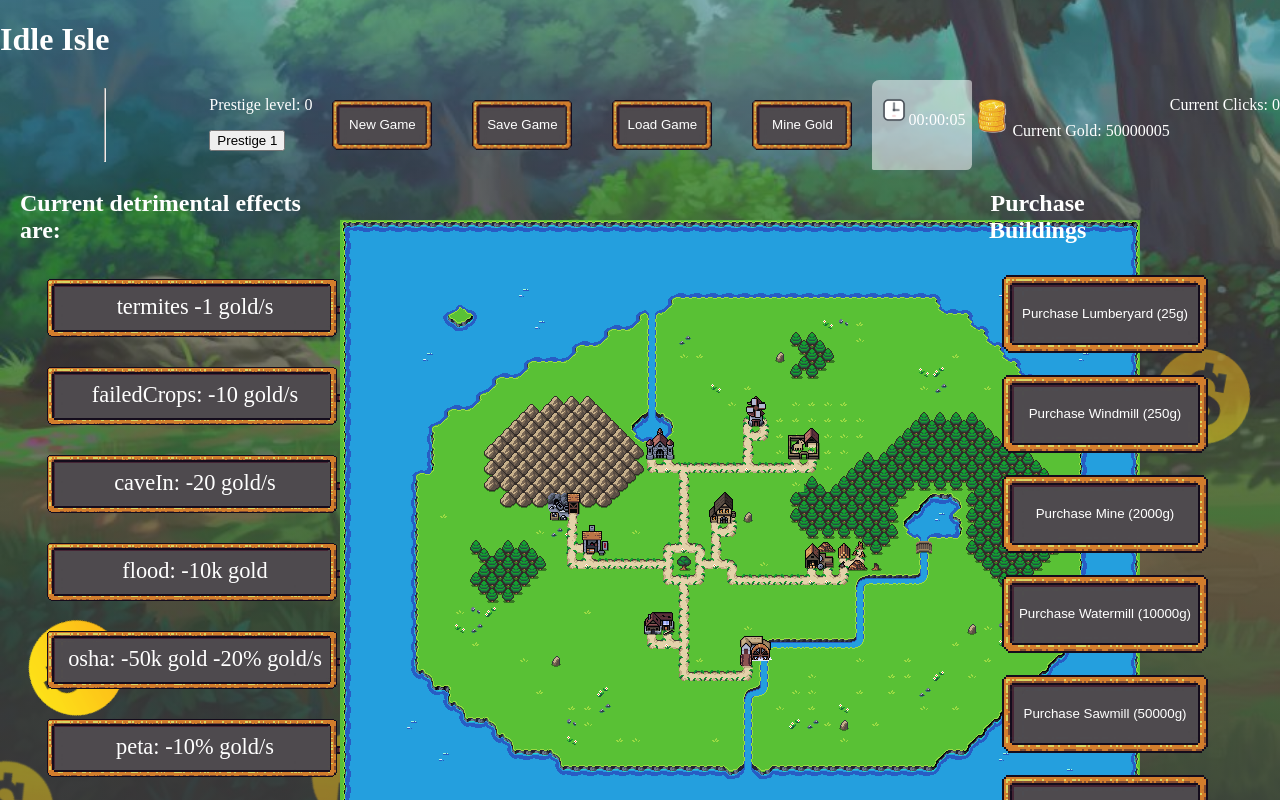
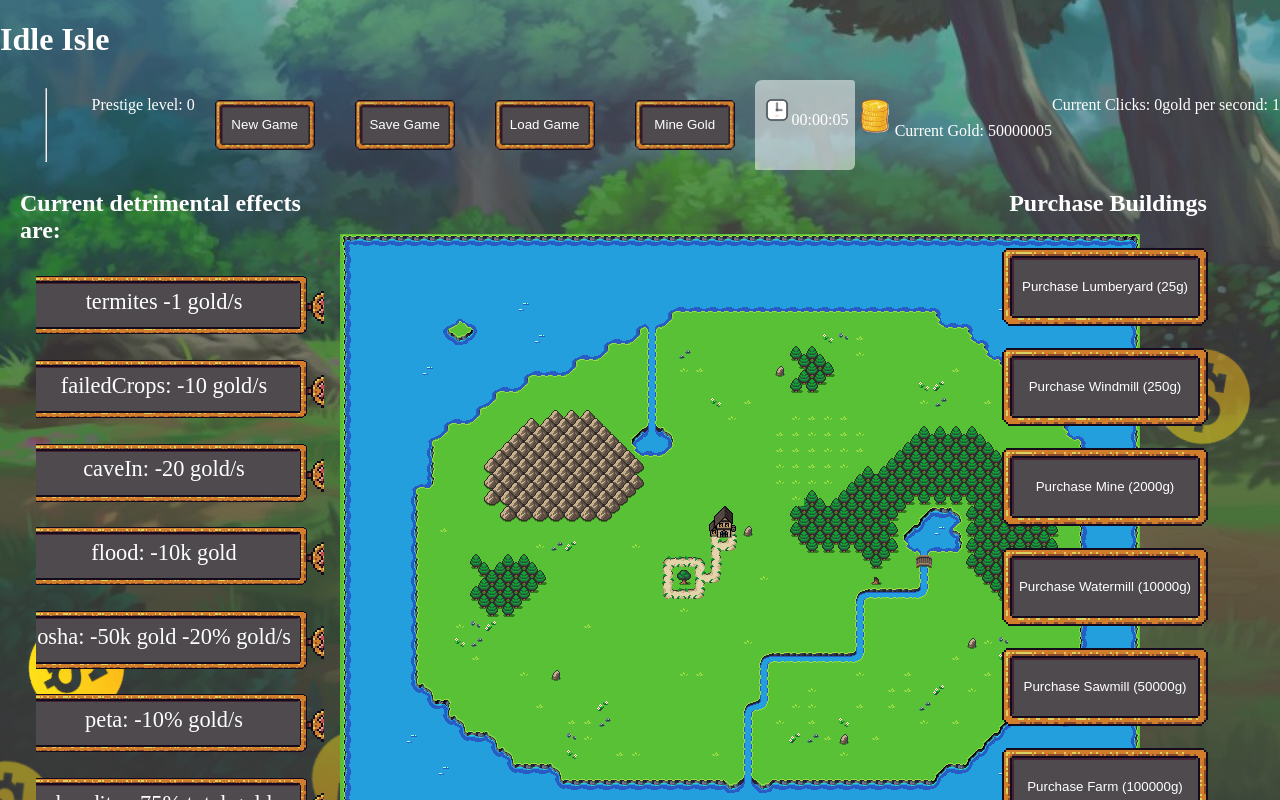
Before and after one commit to Alchemy-IdleGame-Project/idlegame-FE, a React app: page /game in a window 1280 px wide. Shown: the top 800 px of the page. Built offline with nearby package versions, Linux system fonts and the light colour scheme.

Commit message:
Progress on detriments, need to finish other cases

```diff
--- /dev/null
+++ b/src/components/app/hud/Hud.jsx
@@ -0,0 +1,15 @@
+import React from 'react'
+import Clicks from './Clicks';
+import Clock from './Clock';
+import Gold from './Gold';
+
+const Hud = ({gameTime, gold, clicks, gPS}) => {
+  return <>
+    <Clock gameTime={gameTime} />
+    <Gold gold={gold} />
+    <Clicks clicks={clicks} /> <br/>
+    <p>gold per second: {gPS} </p>
+  </>
+};
+
+export default Hud;
--- a/src/components/app/style.css
+++ b/src/components/app/style.css
@@ -36,16 +36,13 @@ body{
     background-image: url('../../../assets/detrimental_button_V.png');
     background-repeat: no-repeat;
     background-position: center;
-
     color: white;
     text-align: center;
-    width:350px;
-    height: 58px;
-
+    width:80%;
+    height: 6%;
     font-size: 1.4rem;
-
-    padding-top: 30px;
-    padding-right: 30px;
+    padding-top: 8%;
+    padding-right: 10%;
     margin: auto;
     /* font-family: 'Kirang Haerang', cursive; */
 
@@ -54,16 +51,13 @@ body{
     background-image: url('../../../assets/detrimental_button_X.png');
     background-repeat: no-repeat;
     background-position: center;
-
     color: white;
     text-align: center;
-    width:350px;
-    height: 58px;
-
+    width:80%;
+    height: 6%;
     font-size: 1.4rem;
-
-    padding-top: 30px;
-    padding-right: 30px;
+    padding-top: 8%;
+    padding-right: 10%;
     margin: auto;
     /* font-family: 'Kirang Haerang', cursive; */
 
@@ -71,39 +65,27 @@ body{
 .bigbam{
     width: 100%;
     display: flex;
-    /* background-image: url('../../../assets/mesh.jpg'); */
     background-repeat: no-repeat;
     background-position: center;
     background-size:cover;
     padding-left: 20px;
     padding-bottom: 50px;
     color: white;
-    /* float: left; */
     margin: auto;
 }
 .detDiv{
     width: 25%;
-
 }
 .canDiv{
-    padding-top: 50px;
-    text-align: center;
+    padding-top: 5%;
     width: 50%;
 }
 .userControls{
-   text-align: center;
-    display: flex;
-    padding: 0;
-    margin: 0;
+   display: flex;
 }
 .gameControls{
-    /* position: relative; */
     text-align: center;
-    width: 9%;
-    height: 50%;
-    /* left: 5%; */
-
-
+    width: 20%;
 }
 
 .smallButton{
--- a/src/containers/Game.jsx
+++ b/src/containers/Game.jsx
@@ -1,6 +1,6 @@
 /* eslint-disable no-self-assign */
 /* eslint-disable max-len */
-import React, { useState } from 'react';
+import React, { useState, useEffect } from 'react';
 import GameControls from '../components/app/controls/GameControls';
 import Canvas from '../components/app/canvas/Canvas';
 import Clock from '../components/app/hud/Clock';
@@ -9,6 +9,7 @@ import style from '../components/app/style.css';
 import Prestige from '../components/app/prestige/Prestige';
 import Gold from '../components/app/hud/Gold';
 import Clicks from '../components/app/hud/Clicks';
+import Hud from '../components/app/hud/Hud'
 import UserControls from '../components/app/controls/UserControls';
 import Detriment from '../components/app/detriment/Detriment';
 
@@ -19,7 +20,17 @@ export default function App() {
   const [numClicks, setNumClicks] = useState(0);
   const [gameTime, setGameTime] = useState(0);
   const [prestige, setPrestige] = useState(0);
-  const [activeTime, setActiveTime] = useState();
+
+  const [activeTime, setActiveTime] = useState({
+    termites: { lastActive: 0, duration: 2 },
+    failedCrops: { lastActive: 0, duration: 30 },
+    caveIn: { lastActive: 0, duration: 30 },
+    flood: { lastActive: 0, duration: 30 },
+    osha: { lastActive: 0, duration: 30 },
+    peta: { lastActive: 0, duration: 30 },
+    bandits: { lastActive: 0, duration: 30 },
+    arson: { lastActive: 0, duration: 30 }
+  });
 
 
   // const [activeUser, setActiveUser] = useState();
@@ -29,15 +40,15 @@ export default function App() {
   // eslint-disable-next-line no-unused-vars
   const [user, setUser] = useState({
     house: true,
-    lumberyard: true,
-    windmill: true,
-    mine: true,
-    watermill: true,
-    sawmill: true,
-    farm: true,
-    blacksmith: true,
-    tavern: true,
-    castle: true,
+    lumberyard: false,
+    windmill: false,
+    mine: false,
+    watermill: false,
+    sawmill: false,
+    farm: false,
+    blacksmith: false,
+    tavern: false,
+    castle: false,
     wahoo: '6785099',
   });
 
@@ -74,40 +85,53 @@ export default function App() {
   }
 
   function detrimentRoll(){
-    console.log(' called here');
+    //maps over each key in the detriment object checking for an unlocked value
     Object.keys(detriment).map(item => {
-      // console.log(detriment);
-      // console.log(item);
+    //if the prop is unlocked, roll for a chance to activate detriment
       if (detriment[item].unlocked && !detriment[item].active){
         const roll = Math.ceil(Math.random() * 10);
         if (roll >= 8){
-          // console.log(detriment[item]);
           detriment[item].active = true;
+          //switch case to put into effect in state, our detriment values
           switch (item) {
+            //name of detriment
             case 'termites': {
+              console.log('activating termites');
+              //detriment effect
               setGoldPerSecond(prevGold => {
                 prevGold--;
+                return prevGold;
+              });
+              //time for which the detriment is active
+              setActiveTime(prevActive => {
+
+                prevActive.termites.lastActive = gameTime;
+                return {
+                  ...prevActive
+                } ;
+              });
+              console.log(activeTime.termites);
+              break;
+            }
+
+            case 'failedCrops': {
+              setGoldPerSecond(prevGold => {
+                prevGold = prevGold - 10;
                 return prevGold;
               });
               setActiveTime(gameTime + 5);
               break;
             }
-            case 'failedCrops': {
+
+            case 'caveIn': {
               setGoldPerSecond(prevGold => {
-                prevGold--;
+                prevGold = prevGold - 20;
                 return prevGold;
               });
               setActiveTime(gameTime + 5);
               break;
             }
-            case 'caveIn': {
-              setGoldPerSecond(prevGold => {
-                prevGold--;
-                return prevGold;
-              });
-              setActiveTime(gameTime + 5);
-              break;
-            }
+
             case 'flood': {
               setGold(prevGold => {
 
@@ -118,6 +142,7 @@ export default function App() {
               setActiveTime(gameTime + 5);
               break;
             }
+
             case 'osha': {
               setGold(prevGold => {
                 prevGold = prevGold - 50000;
@@ -131,14 +156,16 @@ export default function App() {
               setActiveTime(gameTime + 30);
               break;
             }
+
             case 'peta': {
               setGoldPerSecond(prevGold => {
-                prevGold--;
+                prevGold = prevGold * .9;
                 return prevGold;
               });
               setActiveTime(gameTime + 5);
               break;
             }
+
             case 'bandits': {
               setGoldPerSecond(prevGold => {
                 prevGold--;
@@ -148,26 +175,159 @@ export default function App() {
               console.log(item, 'insided of roll case', goldPerSecond, 'this is the gold per second');
               break;
             }
+
             case 'arson': {
-              setGoldPerSecond(prevGold => {
-                prevGold--;
-                return prevGold;
+              setUser({
+                ...user,
+                tavern: false
               });
               setActiveTime(gameTime + 5);
               console.log(item, 'insided of roll case', goldPerSecond, 'this is the gold per second');
+              break;
+            }
+            default:{
               break;
             }
           }
         } else {
           console.log('rolled less than an 8');
         }
-      } else if (detriment[item].unlocked && detriment[item].active && activeTime === gameTime){
+      }
+
+      //if the prop is unlocked and detriment is active, set the detriment back to inactive and remove negative effects
+      // else if (detriment[item].unlocked && detriment[item].active && gameTime - activeTime[item].duration === activeTime[item].lastActive){
+
+      //   console.log('sdfiupgiherpiuhger');
+      //   switch (item){
+      //     case 'termites' :{
+
+      //         setDetriment({
+      //           ...detriment,
+      //           termites :  {
+      //             active: false,
+      //             unlocked: true
+      //           }
+      //         });
+      //         setGoldPerSecond(prevGold => {
+      //           prevGold++;
+      //           return prevGold;
+      //         });
+
+      //       break;
+      //     }
+      //     case 'failedCrops' :{
+      //       setDetriment({
+      //         ...detriment,
+      //         failedCrops :  {
+      //           active: false,
+      //           unlocked: true
+      //         }
+      //       });
+      //       setGoldPerSecond(prevGold => {
+      //         prevGold++;
+      //         return prevGold;
+      //       });
+      //       break;
+      //     }
+      //     case 'caveIn' :{
+      //       setDetriment({
+      //         ...detriment,
+      //         caveIn :  {
+      //           active: false,
+      //           unlocked: true
+      //         }
+      //       });
+      //       setGoldPerSecond(prevGold => {
+      //         prevGold = prevGold + 20;
+      //         return prevGold;
+      //       });
+      //       break;
+      //     }
+      //     case 'flood' :{
+      //       setDetriment({
+      //         ...detriment,
+      //         flood :  {
+      //           active: false,
+      //           unlocked: true
+      //         }
+      //       });
+      //       // setGoldPerSecond(prevGold => {
+      //       //   prevGold++;
+      //       //   return prevGold;
+      //       // });
+      //       break;
+      //     }
+      //     case 'osha' :{
+      //       setDetriment({
+      //         ...detriment,
+      //         osha :  {
+      //           active: false,
+      //           unlocked: true
+      //         }
+      //       });
+      //       setGoldPerSecond(prevGold => {
+      //         prevGold = prevGold * 1.25;
+      //         return prevGold;
+      //       });
+      //       break;
+      //     }
+      //     case 'peta' :{
+      //       setDetriment({
+      //         ...detriment,
+      //         peta :  {
+      //           active: false,
+      //           unlocked: true
+      //         }
+      //       });
+      //       setGoldPerSecond(prevGold => {
+      //         prevGold = prevGold * 1.112;
+      //         return Math.floor(prevGold);
+      //       });
+      //       break;
+      //     }
+      //     case 'bandits' :{
+      //       setDetriment({
+      //         ...detriment,
+      //         bandits :  {
+      //           active: false,
+      //           unlocked: true
+      //         }
+      //       });
+      //       setGoldPerSecond(prevGold => {
+      //         prevGold++;
+      //         return prevGold;
+      //       });
+      //       break;
+      //     }
+      //     case 'arson' :{
+      //       setDetriment({
+      //         ...detriment,
+      //         arson :  {
+      //           active: false,
+      //           unlocked: true
+      //         }
+      //       });
+      //       setGoldPerSecond(prevGold => {
+      //         prevGold++;
+      //         return prevGold;
+      //       });
+      //       break;
+      //     }
+      //   }
+      //   return;
+      // }
+    });
+  }
+
+
+  function shutOffEffect(){
+    Object.keys(detriment).map(item => {
+      if (detriment[item].unlocked && detriment[item].active && gameTime - activeTime[item].duration === activeTime[item].lastActive){
+
+        // console.log('sdfiupgiherpiuhger');
         switch (item){
           case 'termites' :{
-            setGoldPerSecond(prevGold => {
-              prevGold++;
-              return prevGold;
-            });
+          console.log('shutting off termites');
             setDetriment({
               ...detriment,
               termites :  {
@@ -175,13 +335,14 @@ export default function App() {
                 unlocked: true
               }
             });
-            break;
-          }
-          case 'failedCrops' :{
             setGoldPerSecond(prevGold => {
               prevGold++;
               return prevGold;
             });
+
+            break;
+          }
+          case 'failedCrops' :{
             setDetriment({
               ...detriment,
               failedCrops :  {
@@ -189,13 +350,13 @@ export default function App() {
                 unlocked: true
               }
             });
-            break;
-          }
-          case 'caveIn' :{
             setGoldPerSecond(prevGold => {
               prevGold++;
               return prevGold;
             });
+            break;
+          }
+          case 'caveIn' :{
             setDetriment({
               ...detriment,
               caveIn :  {
@@ -203,13 +364,13 @@ export default function App() {
                 unlocked: true
               }
             });
+            setGoldPerSecond(prevGold => {
+              prevGold = prevGold + 20;
+              return prevGold;
+            });
             break;
           }
           case 'flood' :{
-            setGoldPerSecond(prevGold => {
-              prevGold++;
-              return prevGold;
-            });
             setDetriment({
               ...detriment,
               flood :  {
@@ -217,13 +378,13 @@ export default function App() {
                 unlocked: true
               }
             });
+            // setGoldPerSecond(prevGold => {
+            //   prevGold++;
+            //   return prevGold;
+            // });
             break;
           }
           case 'osha' :{
-            setGoldPerSecond(prevGold => {
-              prevGold++;
-              return prevGold;
-            });
             setDetriment({
               ...detriment,
               osha :  {
@@ -231,13 +392,13 @@ export default function App() {
                 unlocked: true
               }
             });
+            setGoldPerSecond(prevGold => {
+              prevGold = prevGold * 1.25;
+              return prevGold;
+            });
             break;
           }
           case 'peta' :{
-            setGoldPerSecond(prevGold => {
-              prevGold++;
-              return prevGold;
-            });
             setDetriment({
               ...detriment,
               peta :  {
@@ -245,13 +406,13 @@ export default function App() {
                 unlocked: true
               }
             });
+            setGoldPerSecond(prevGold => {
+              prevGold = prevGold * 1.112;
+              return Math.floor(prevGold);
+            });
             break;
           }
           case 'bandits' :{
-            setGoldPerSecond(prevGold => {
-              prevGold++;
-              return prevGold;
-            });
             setDetriment({
               ...detriment,
               bandits :  {
@@ -259,13 +420,13 @@ export default function App() {
                 unlocked: true
               }
             });
-            break;
-          }
-          case 'arson' :{
             setGoldPerSecond(prevGold => {
               prevGold++;
               return prevGold;
             });
+            break;
+          }
+          case 'arson' :{
             setDetriment({
               ...detriment,
               arson :  {
@@ -273,85 +434,36 @@ export default function App() {
                 unlocked: true
               }
             });
+            setGoldPerSecond(prevGold => {
+              prevGold++;
+              return prevGold;
+            });
+            break;
+          }
+          default :{
             break;
           }
         }
-        return;
+
       }
     });
   }
-
-
-  if (gameTime % 5 === 0){
+  useEffect(() => {
+    if (gameTime % 3 === 0){
     // const currentTime = gameTime;
       detrimentRoll();
+    }
+    shutOffEffect();
+  }, [gameTime]);
 
-    if (gameTime - activeTime >= 5){
-      // console.log(activeTime, 'this is the active time');
-      Object.keys(detriment).map(item => {
-        switch (item){
-          case 'termites' :{
-            setGoldPerSecond(3);
-            break;
-          }
-          case 'failedCrops' :{
-            setGoldPerSecond(3);
-            break;
-          }
-          case 'caveIn' :{
-            setGoldPerSecond(3);
-            break;
-          }
-          case 'flood' :{
-            setGoldPerSecond(3);
-            break;
-          }
-          case 'osha' :{
-            setGoldPerSecond(3);
-            break;
-          }
-          case 'peta' :{
-            setGoldPerSecond(3);
-            break;
-          }
-          case 'bandits' :{
-            setGoldPerSecond(3);
-            break;
-          }
-          case 'arson' :{
-            setGoldPerSecond(3);
-            break;
-          }
-          default : {
-            break;
-          }
-
-        }
-        if (detriment[item].active){
-          setDetriment({
-            ...detriment,
-            [item] :{
-              ...detriment[item],
-              active : false
-            }
-          });
-        }
-      });
-
-    }
-  } else {
-    // console.log('modulus not 0');
-  }
 
 
   function mineGold(prestige) {
-
     setGold((prevGold) => {
       //starts game if one is not going
       if (active === false) {
         setActive(true);
       }
-
       if (prestige > 0){
         prevGold += goldPerSecond;
         return Math.floor(prevGold);
@@ -359,7 +471,6 @@ export default function App() {
         prevGold += goldPerSecond;
         return Math.floor(prevGold);
       }
-
     });
   }
 
@@ -568,9 +679,7 @@ export default function App() {
         <Prestige handlePrestige={incrementPrestige} prestige={prestige} castle={user.castle}/>
         <UserControls handleMineClick={mineGold}
           handleClicks={addToClicks} />
-        <Clock gameTime={gameTime} />
-        <Gold gold={gold} />
-        <Clicks clicks={numClicks} />
+        <Hud gold={gold} clicks={numClicks} gameTime={gameTime} gPS={goldPerSecond} />
       </div>
 
       <div className={style.bigbam}>
```
Lines whose indentation alone changed are shown as unchanged.
